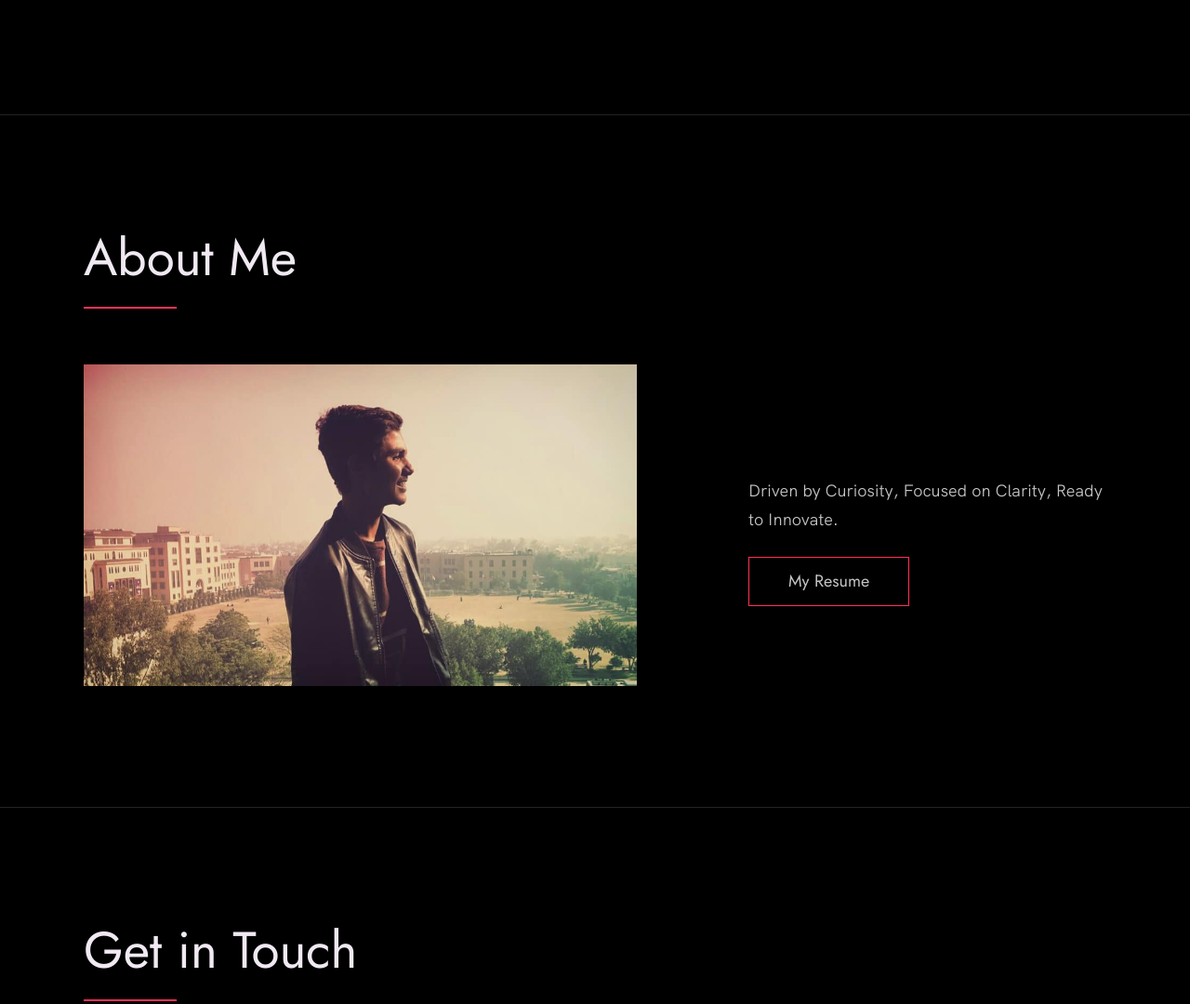
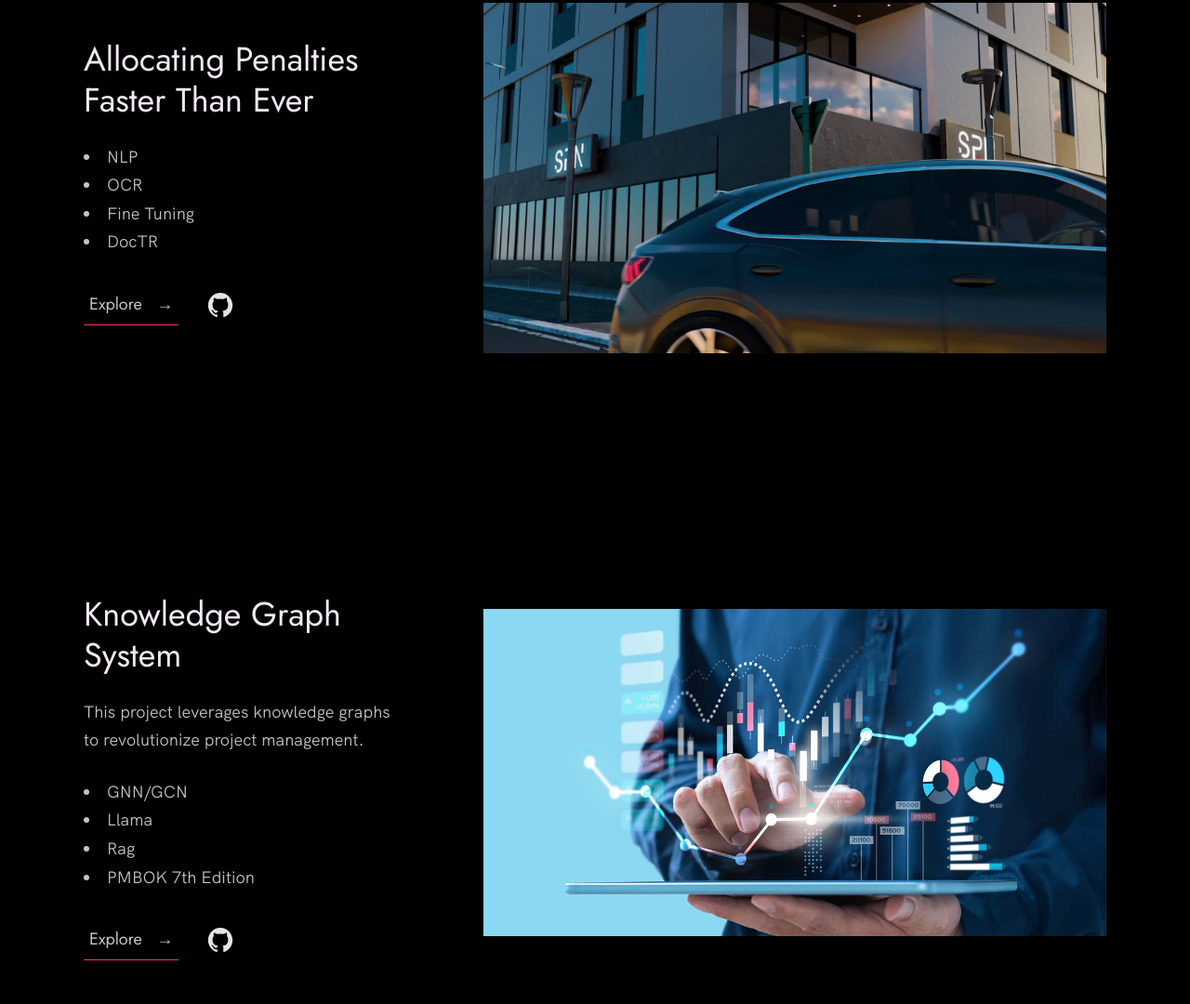
Before and after one commit to amineBagh/amineBagh.github.io, a plain HTML site: page index.html in a window 1280 px wide. Shown: the part 1592-2672 px from the top of the page at 93% size. Drawn offline with Linux system fonts and the light colour scheme.

Commit message:
last commit

```diff
--- a/index.html
+++ b/index.html
@@ -39,9 +39,6 @@
         <ul class="nav__items">
           <li class="nav__item"><a href="#certificates" class="nav__link">Certificates</a></li>
           <li class="nav__item"><a href="#work" class="nav__link">Work</a></li>
-          <li class="nav__item">
-            <a href="#about" class="nav__link">About</a>
-          </li>
           <li class="nav__item">
             <a href="#contact" class="nav__link">Contact</a>
           </li>
@@ -94,29 +91,63 @@
       <div class="row">
         <h2>My Work</h2>
         <div class="work__boxes">
-          <!-- Keep your existing work content -->
+          <div class="work__box">
+            <div class="work__text">
+              <h3>Allocating Penalties Faster Than Ever</h3>
+              <p>
+
+              </p>
+              <ul class="work__list">
+                <li>NLP</li>
+                <li>OCR</li>
+                <li>Fine Tuning</li>
+                <li>DocTR</li>
+              </ul>
+
+              <div class="work__links">
+                <a href="https://github.com/amineBagh/amineBagh.github.io.git" target="_blank" class="link__text">
+                  Explore <span>&rarr;</span>
+                </a>
+                <a href="https://github.com/amineBagh/amineBagh.github.io.git" title="View Source Code" target="_blank">
+                  <img src="./images/github.svg" class="work__code" alt="GitHub">
+                </a>
+              </div>
+            </div>
+            <div class="work__image-box">
+              <img src="./images/image de fond SPN.png" class="work__image" alt="Project 1" />
+            </div>
+          </div>
+
+          <div class="work__box">
+            <div class="work__text">
+              <h3>Knowledge Graph System</h3>
+              <p>
+                This project leverages knowledge graphs to revolutionize project management.
+              </p>
+              <ul class="work__list">
+                <li>GNN/GCN</li>
+                <li>Llama</li>
+                <li>Rag</li>
+                <li>PMBOK 7th Edition</li>
+              </ul>
+
+              <div class="work__links">
+                <a href="https://github.com/amineBagh/amineBagh.github.io.git" class="link__text">
+                  Explore <span>&rarr;</span>
+                </a>
+                <a href="https://github.com/amineBagh/amineBagh.github.io.git">
+                  <img src="./images/github.svg" class="work__code" title="View Source Code" alt="GitHub">
+                </a>
+              </div>
+            </div>
+            <div class="work__image-box">
+              <img src="./images/Knowledge graph fond.jpg" class="work__image" alt="Project 1" />
+            </div>
+          </div>
         </div>
       </div>
     </section>
 
-    <!-- ***** About ***** -->
-
-    <section class="about" id="about">
-      <div class="row">
-        <h2>About Me</h2>
-        <div class="about__content">
-          <div class="about__text">
-            <p>
-              Driven by Curiosity, Focused on Clarity, Ready to Innovate.
-            </p>
-            <a href="#" class="btn">My Resume</a>
-          </div>
-          <div class="about__photo-container">
-            <img class="about__photo" src="./images/syed-ali-hussnain.jpg" alt="" />
-          </div>
-        </div>
-      </div>
-    </section>
 
     <!-- ***** Contact ***** -->
 
@@ -129,7 +160,7 @@
             Have a question, need consultation, or want to discuss a project? Or simply want to share some advice or say "Hi 👋"?
             Feel free to reach out! 😊 The quickest way to get in touch is via email.
           </p>
-          <a href="mailto:you@example.com" class="btn">you@example.com</a>
+          <a href="mailto:baghouliamine59@gmail.com" class="btn">baghouliamine59@gmail.com</a>
         </div>
       </div>
     </section>
@@ -141,28 +172,19 @@
     <div class="row">
       <ul class="footer__social-links">
         <li class="footer__social-link-item">
-          <a href="https://twitter.com/" title="Link to Twitter Profile">
-            <img src="./images/twitter.svg" class="footer__social-image" alt="Twitter">
-          </a>
-        </li>
-        <li class="footer__social-link-item">
-          <a href="https://github.com/" title="Link to Github Profile">
+          <a href="https://github.com/amineBagh" title="Link to Github Profile">
             <img src="./images/github.svg" class="footer__social-image" alt="Github">
           </a>
         </li>
+
         <li class="footer__social-link-item">
-          <a href="https://codepen.io/" title="Link to Codepen Profile">
-            <img src="./images/codepen.svg" class="footer__social-image" alt="Codepen">
-          </a>
-        </li>
-        <li class="footer__social-link-item">
-          <a href="https://www.linkedin.com/" title="Link to Linkedin Profile">
+          <a href="https://www.linkedin.com/in/amine-baghouli-a79846221/" title="Link to Linkedin Profile">
             <img src="./images/linkedin.svg" class="footer__social-image" alt="Linkedin">
           </a>
         </li>
       </ul>
       <p>
-        &copy; 2020 - Template designed & developed by <a href="https://nisar.dev" class="link">Nisar</a>.
+        &copy; 2024
       </p>
     </div>
   </footer>
```
Also changed, not shown: images/Knowledge graph fond.jpg (added), images/chippy.png (deleted), images/favicon.png (deleted), images/image de fond SPN.png (added), images/project-1.png (deleted), images/project-2.png (deleted), images/project-3.png (deleted), images/ronjones.png (deleted), images/syed-ali-hussnain.jpg (deleted), 1 other file.
